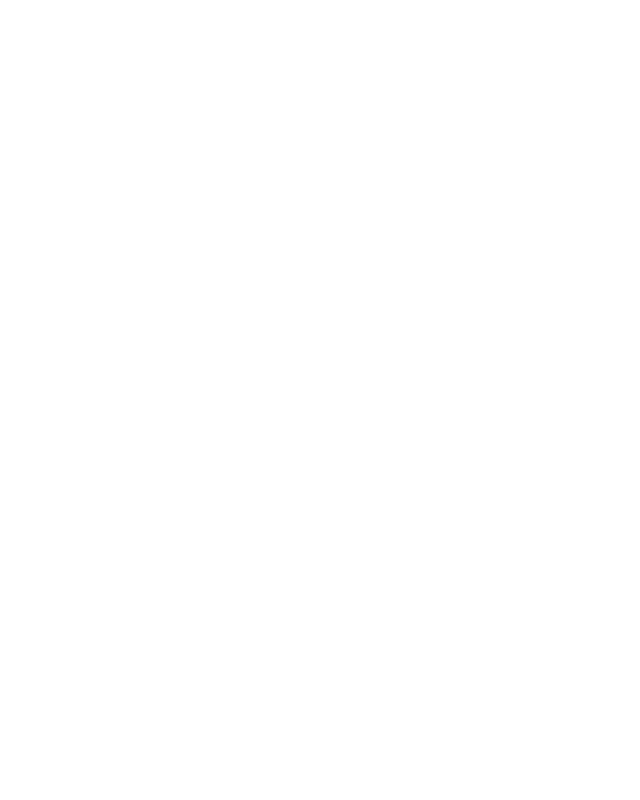
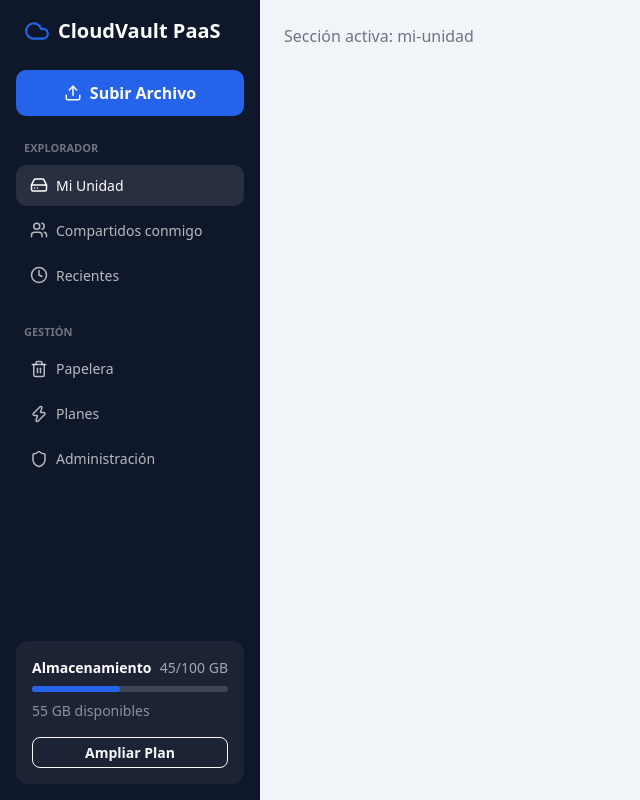
Before and after one commit to MarlonC95/CloudVault, a React (Vite) app in the folder frontend/: page /dashboard in a window 1280 px wide. Before the commit this address had no page. Shown: the whole page, without its empty margins (0-640 px from the left). Built offline with nearby package versions, Linux system fonts and the light colour scheme.

Commit message:
feat(auth) Conexiones entre paginas

```diff
--- /dev/null
+++ b/frontend/src/pages/DashboardPage.tsx
@@ -0,0 +1,143 @@
+import { useState } from 'react'
+import {
+  Cloud,
+  Upload,
+  HardDrive,
+  Users,
+  Clock,
+  Trash2,
+  Zap,
+  Shield,
+} from 'lucide-react'
+
+type SeccionExplorador = 'mi-unidad' | 'compartidos' | 'recientes' | 'papelera' | 'planes' | 'administracion'
+
+const COLOR_MARCA = '#2563EB'
+const COLOR_NAVY = '#0F172A'
+
+interface ElementoMenu {
+  id: SeccionExplorador
+  etiqueta: string
+  icono: React.ReactNode
+}
+
+const ELEMENTOS_EXPLORADOR: ElementoMenu[] = [
+  { id: 'mi-unidad', etiqueta: 'Mi Unidad', icono: <HardDrive size={18} /> },
+  { id: 'compartidos', etiqueta: 'Compartidos conmigo', icono: <Users size={18} /> },
+  { id: 'recientes', etiqueta: 'Recientes', icono: <Clock size={18} /> },
+]
+
+const ELEMENTOS_GESTION: ElementoMenu[] = [
+  { id: 'papelera', etiqueta: 'Papelera', icono: <Trash2 size={18} /> },
+  { id: 'planes', etiqueta: 'Planes', icono: <Zap size={18} /> },
+  { id: 'administracion', etiqueta: 'Administración', icono: <Shield size={18} /> },
+]
+
+function DashboardPage() {
+  const [seccionActiva, setSeccionActiva] = useState<SeccionExplorador>('mi-unidad')
+
+  // TODO: reemplazar por datos reales del plan del usuario cuando exista la API
+  const almacenamientoUsadoGb = 45
+  const almacenamientoTotalGb = 100
+  const porcentajeUsado = (almacenamientoUsadoGb / almacenamientoTotalGb) * 100
+
+  function renderizarBotonMenu(elemento: ElementoMenu) {
+    const estaActivo = seccionActiva === elemento.id
+    return (
+      <button
+        key={elemento.id}
+        type="button"
+        className="btn d-flex align-items-center gap-2 w-100 text-start mb-1 border-0"
+        style={{
+          backgroundColor: estaActivo ? 'rgba(255,255,255,0.1)' : 'transparent',
+          color: estaActivo ? '#FFFFFF' : 'rgba(255,255,255,0.7)',
+          borderRadius: '10px',
+          padding: '10px 14px',
+        }}
+        onClick={() => setSeccionActiva(elemento.id)}
+      >
+        {elemento.icono}
+        <span className="small fw-medium">{elemento.etiqueta}</span>
+      </button>
+    )
+  }
+
+  return (
+    <div className="d-flex" style={{ minHeight: '100vh' }}>
+      {/* Sidebar */}
+      <aside
+        className="d-none d-lg-flex flex-column p-3 text-white flex-shrink-0"
+        style={{ width: '260px', backgroundColor: COLOR_NAVY }}
+      >
+        <div className="d-flex align-items-center gap-2 mb-4 px-2">
+          <Cloud size={26} color={COLOR_MARCA} />
+          <span className="fw-bold fs-5">CloudVault PaaS</span>
+        </div>
+
+        <button
+          type="button"
+          className="btn w-100 d-flex justify-content-center align-items-center gap-2 text-white fw-semibold mb-4"
+          style={{ backgroundColor: COLOR_MARCA, borderRadius: '10px', padding: '10px' }}
+        >
+          <Upload size={18} />
+          Subir Archivo
+        </button>
+
+        <div className="text-uppercase small fw-semibold px-2 mb-2" style={{ color: 'rgba(255,255,255,0.4)', fontSize: '11px' }}>
+          Explorador
+        </div>
+        {ELEMENTOS_EXPLORADOR.map(renderizarBotonMenu)}
+
+        <div className="text-uppercase small fw-semibold px-2 mb-2 mt-4" style={{ color: 'rgba(255,255,255,0.4)', fontSize: '11px' }}>
+          Gestión
+        </div>
+        {ELEMENTOS_GESTION.map(renderizarBotonMenu)}
+
+        <div className="mt-auto pt-4">
+          <div
+            className="p-3"
+            style={{ backgroundColor: 'rgba(255,255,255,0.05)', borderRadius: '12px' }}
+          >
+            <div className="d-flex justify-content-between small mb-2">
+              <span className="fw-semibold">Almacenamiento</span>
+              <span style={{ color: 'rgba(255,255,255,0.6)' }}>
+                {almacenamientoUsadoGb}/{almacenamientoTotalGb} GB
+              </span>
+            </div>
+            <div
+              className="mb-2"
+              style={{ height: '6px', borderRadius: '3px', backgroundColor: 'rgba(255,255,255,0.15)' }}
+            >
+              <div
+                style={{
+                  height: '100%',
+                  width: `${porcentajeUsado}%`,
+                  borderRadius: '3px',
+                  backgroundColor: COLOR_MARCA,
+                }}
+              />
+            </div>
+            <p className="small mb-3" style={{ color: 'rgba(255,255,255,0.5)' }}>
+              {almacenamientoTotalGb - almacenamientoUsadoGb} GB disponibles
+            </p>
+            <button
+              type="button"
+              className="btn btn-outline-light w-100 btn-sm fw-semibold"
+              style={{ borderRadius: '8px' }}
+            >
+              Ampliar Plan
+            </button>
+          </div>
+        </div>
+      </aside>
+
+      {/* Contenido principal: se arma en el siguiente paso */}
+      <main className="flex-grow-1 p-4" style={{ backgroundColor: '#F1F5F9' }}>
+        <p className="text-secondary">Sección activa: {seccionActiva}</p>
+        {/* TODO: tabla de archivos, tarjetas de carpetas y panel de detalles */}
+      </main>
+    </div>
+  )
+}
+
+export default DashboardPage
--- a/frontend/src/pages/LoginPage.tsx
+++ b/frontend/src/pages/LoginPage.tsx
@@ -2,6 +2,7 @@ import { useState } from 'react'
 import { Link } from 'react-router-dom'
 import { Cloud, Mail, Lock, Eye, EyeOff, ChevronRight } from 'lucide-react'
 import { iniciarSesion } from '../services/authService'
+import { useNavigate } from 'react-router-dom'
 
 interface ErroresLogin {
   correoElectronico?: string
@@ -20,6 +21,7 @@ function LoginPage() {
   const [errores, setErrores] = useState<ErroresLogin>({})
   const [estaEnviando, setEstaEnviando] = useState(false)
   const [errorGeneral, setErrorGeneral] = useState('')
+  const navegar = useNavigate()
 
   function validar(): ErroresLogin {
     const erroresEncontrados: ErroresLogin = {}
@@ -51,7 +53,7 @@ function LoginPage() {
     try {
     const respuesta = await iniciarSesion({ correoElectronico, contrasena })
     console.log('Login exitoso:', respuesta)
-      // TODO: guardar el token (AuthContext) y redirigir al dashboard
+    navegar('/dashboard')
   } catch (error) {
     setErrorGeneral('Correo o contraseña incorrectos.')
   } finally {
--- a/frontend/src/pages/RegisterPage.tsx
+++ b/frontend/src/pages/RegisterPage.tsx
@@ -2,6 +2,7 @@ import { useState } from 'react'
 import { Link } from 'react-router-dom'
 import { User, Mail, Lock, KeyRound, Eye, EyeOff, Cloud } from 'lucide-react'
 import { registrarUsuario } from '../services/authService'
+import { useNavigate } from 'react-router-dom'
 
 interface ErroresRegistro {
   nombreCompleto?: string
@@ -30,6 +31,7 @@ function RegisterPage() {
   const [errores, setErrores] = useState<ErroresRegistro>({})
   const [estaEnviando, setEstaEnviando] = useState(false)
   const [errorGeneral, setErrorGeneral] = useState('')
+  const navegar = useNavigate()
 
   function validar(): ErroresRegistro {
     const erroresEncontrados: ErroresRegistro = {}
@@ -79,8 +81,8 @@ function RegisterPage() {
     setErrorGeneral('')
 
     try {
-      await registrarUsuario({ nombreCompleto, correoElectronico, contrasena, palabraSecreta })
-      console.log('Registro exitoso')
+     await registrarUsuario({ nombreCompleto, correoElectronico, contrasena, palabraSecreta })
+      navegar('/login')
       // TODO: redirigir al login o al dashboard cuando exista esa pantalla
     } catch (error) {
       setErrorGeneral('Ocurrió un error al registrar tu cuenta. Intenta de nuevo.')
--- a/frontend/src/router/AppRouter.tsx
+++ b/frontend/src/router/AppRouter.tsx
@@ -2,6 +2,7 @@ import { BrowserRouter, Routes, Route, Navigate } from 'react-router-dom'
 import LoginPage from '../pages/LoginPage'
 import RegisterPage from '../pages/RegisterPage'
 import RecoverPasswordPage from '../pages/RecoverPasswordPage'
+import DashboardPage from '../pages/DashboardPage'
 
 function AppRouter() {
   return (
@@ -10,6 +11,7 @@ function AppRouter() {
         <Route path="/login" element={<LoginPage />} />
         <Route path="/registro" element={<RegisterPage />} />
         <Route path="/recuperar" element={<RecoverPasswordPage />} />
+        <Route path="/dashboard" element={<DashboardPage />} />
         <Route path="/" element={<Navigate to="/login" replace />} />
       </Routes>
     </BrowserRouter>
```
Lines whose indentation alone changed are shown as unchanged.
